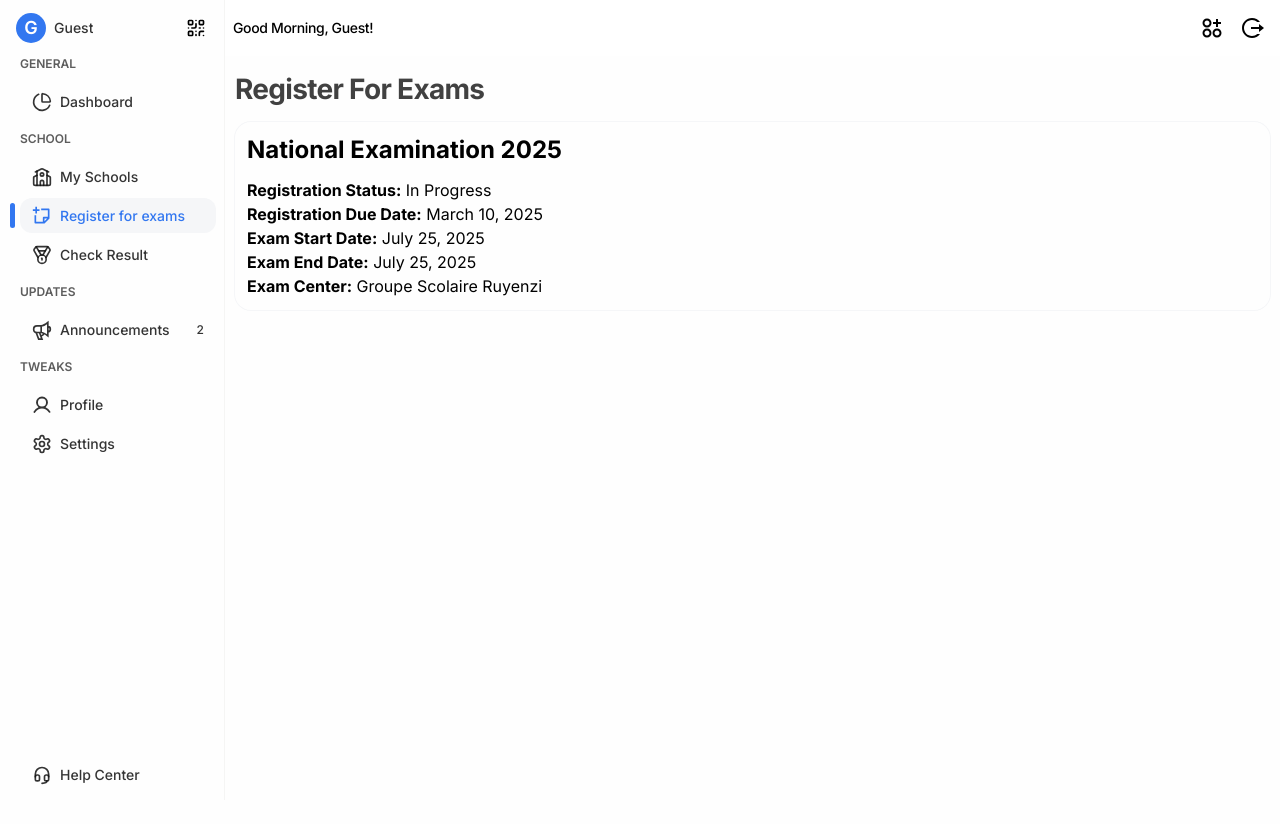
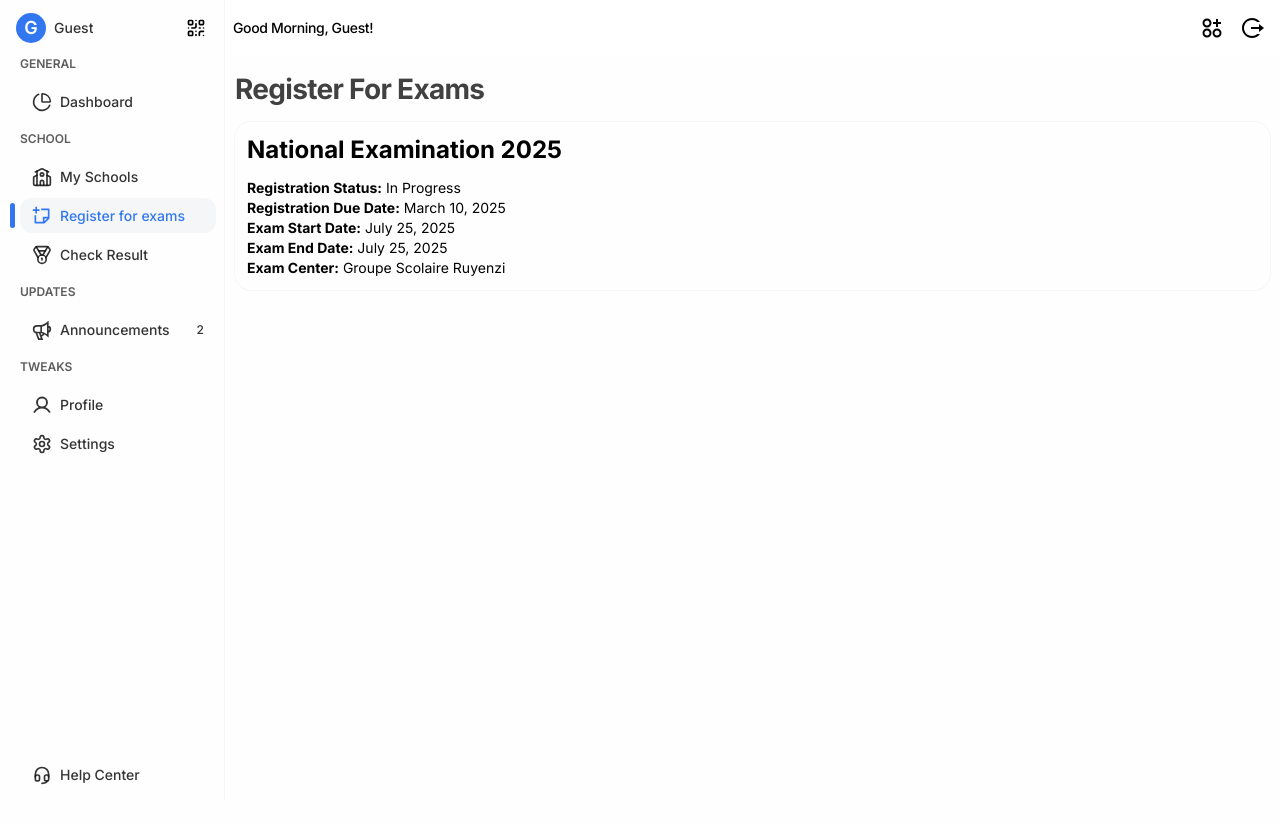
Before and after one commit to mbonikev/GradeWave, a React (Vite) app: page /#/student_register_for_exams in a window 1280 px wide. Shown: the top 824 px of the page. Built offline with nearby package versions, Linux system fonts and the light colour scheme; sample sign-in values are in the browser's storage.

Commit message:
updated src/pages/student/StudentRegisterForExams.jsx

```diff
--- a/src/pages/student/StudentRegisterForExams.jsx
+++ b/src/pages/student/StudentRegisterForExams.jsx
@@ -42,7 +42,7 @@ function StudentRegisterForExams() {
             Register For Exams
           </h1>
           <div className="w-full mt-3 rounded-2xl ring-1 ring-card-bg-weak p-3 flex items-center">
-            <div className="flex flex-col">
+            <div className="flex flex-col text-sm">
               <h1 className="text-2xl font-bold mb-3">National Examination 2025</h1>
               <h1>
                 <strong>Registration Status:</strong> In Progress
```
